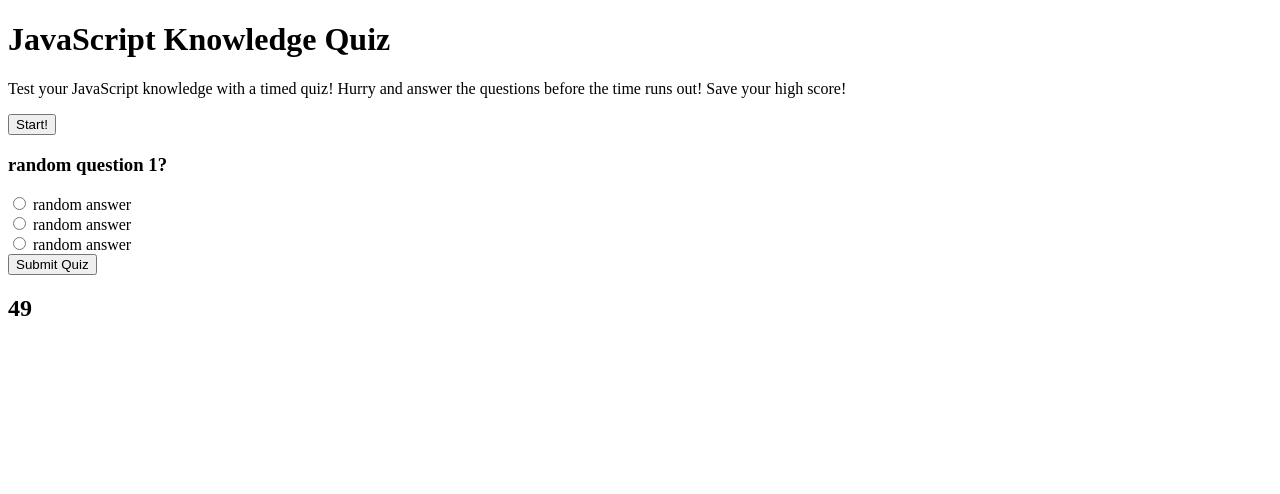
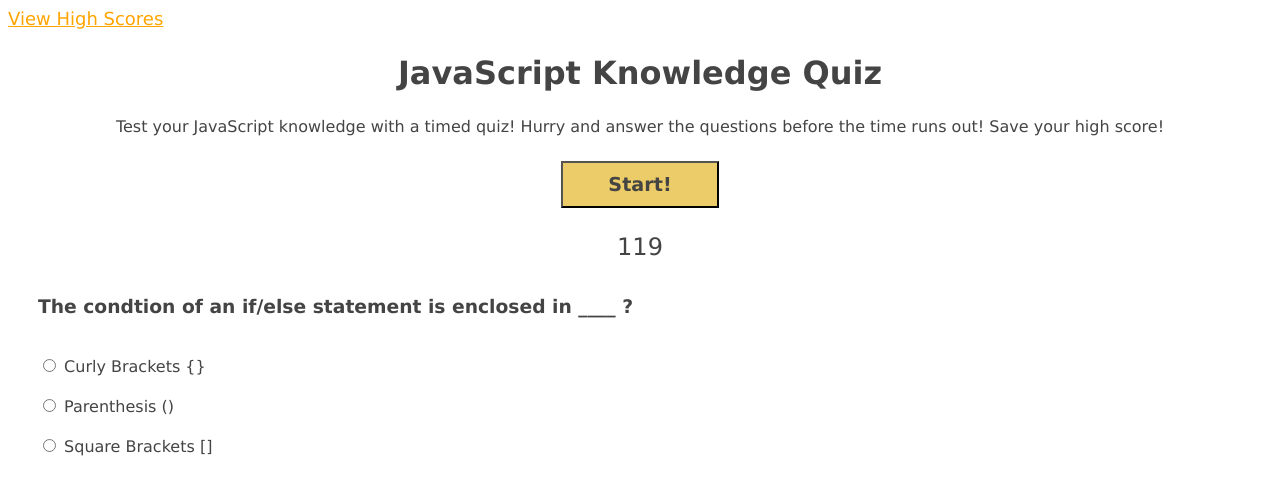
Before and after one commit to HarvBCoding/knowledge-quiz, a plain HTML site: page index.html in a window 1280 px wide. Both pictures are taken after a click on the button "Start!". Drawn offline with Linux system fonts and the light colour scheme.

Commit message:
highscore html, css, js files added

```diff
--- /dev/null
+++ b/assets/css/highscore.css
@@ -0,0 +1,44 @@
+:root {
+    --main-color: white;
+    --yellow: #ffa502;
+    --light-yellow:#eccc68;
+    --grey: #444444;
+}
+
+* {
+    font-family: 'Lucida Sans', 'Lucida Sans Regular', 'Lucida Grande', 'Lucida Sans Unicode', Geneva, Verdana, sans-serif;
+}
+
+body {
+    background-color: var(--main-color);
+}
+
+#backBtn {
+    padding: 5px 20px;
+    font-size: 15px;
+    color: var(--grey);
+    background-color: var(--light-yellow);
+    font-weight: bold;
+}
+
+.highscores {
+    text-align: center;
+}
+
+.highscores p {
+    font-size: 20px;
+    padding: 10px 20px;
+    color: var(--grey);
+    text-align: center;
+    background-color: var(--light-yellow);
+}
+
+#clearBtn {
+    text-align: center;
+    padding: 5px 20px;
+    font-size: 20px;
+    color: var(--grey);
+    background-color: var(--light-yellow);
+    font-weight: bold;
+    margin-top: 40px;
+}
--- a/assets/css/style.css
+++ b/assets/css/style.css
@@ -0,0 +1,57 @@
+:root {
+    --main-color: white;
+    --yellow: #ffa502;
+    --light-yellow:#eccc68;
+    --grey: #444444;
+}
+
+* {
+    font-family: 'Lucida Sans', 'Lucida Sans Regular', 'Lucida Grande', 'Lucida Sans Unicode', Geneva, Verdana, sans-serif;
+}
+
+body {
+    background-color: var(--main-color);
+}
+
+a {
+    font-size: large;
+    color: var(--yellow);
+}
+
+.main {
+    text-align: center;
+    color: var(--grey);
+}
+
+.main-title,
+.main-content {
+    margin: 25px;
+}
+
+#start-btn {
+    padding: 10px 45px;
+    font-size: larger;
+    color: var(--grey);
+    background-color: var(--light-yellow);
+    font-weight: bold;
+}
+
+#countdown {
+    color: var(--grey);
+    font-size: x-large;
+    text-align: center;
+    margin: 25px;
+}
+
+.question,
+.answer-option {
+    margin-left: 20px;
+    color: var(--grey);
+    padding: 10px;
+}
+
+#results-container {
+    font-size: 25px;
+    padding: 10px;
+    color: var(--yellow)
+}
--- a/assets/js/script.js
+++ b/assets/js/script.js
@@ -1,65 +1,64 @@
-const startButton = document.getElementById('start-btn')
-const quizDivEl = document.getElementById('quiz-container');
-const resultsDivEl = document.getElementById('results-container');
-const submitButton = document.getElementById('submit-btn');
-const answersDivEl = document.getElementById('answers-container');
-const timer = document.getElementById('countdown');
+let startButton = document.getElementById('start-btn')
+let submitButton = document.getElementById('initials')
+let quizDivEl = document.getElementById('quiz-container');
+let resultsDivEl = document.getElementById('results-container');
+let timer = document.getElementById('countdown');
+let timeLeft = 120;
+let currentQuestion = 0;
+
 const quizQuestions = [
     {
-        question: "random question 1?",
+        question: "The condtion of an if/else statement is enclosed in ____ ?",
         answers: {
-            a: "random answer",
-            b: "random answer",
-            c: "random answer"
+            a: "Curly Brackets {}",
+            b: "Parenthesis ()",
+            c: "Square Brackets []"
         },
         correctAnswer: "b"
     },
     {
-        question: "random question 2?",
+        question: "Which syntax creates single-line comments in JavaScript?",
         answers: {
-            a: "random answer",
-            b: "random answer",
-            c: "random answer"
+            a: "//",
+            b: "*/",
+            c: "/*"
         },
         correctAnswer: "a"
     },
     {
-        question: "random question 3?",
+        question: "Arrays in JavaScript can be used to store _______ ?",
         answers: {
-            a: "random answer",
-            b: "random answer",
-            c: "random answer"
+            a: "Other arrays",
+            b: "Strings",
+            c: "Both"
         },
         correctAnswer: "c"
     },
     {
-        question: "random question 4?",
+        question: "{let x = 14 % 2}; What will x evaluate to?",
         answers: {
-            a: "random answer",
-            b: "random answer",
-            c: "random answer"
+            a: "7",
+            b: "0",
+            c: "28"
         },
         correctAnswer: "b"
     },
     {
-        question: "random question 5?",
+        question: "What is the INCORRECT way of declaring a variable?",
         answers: {
-            a: "random answer",
-            b: "random answer",
-            c: "random answer"
+            a: "const age = 3",
+            b: "let age += 3",
+            c: "var age = '3'"
         },
         correctAnswer: "b"
     }
 ]
 
-
-// when the start button is clicked
-function startQuiz(){
-    //put a question on the page.
+function getQuestion(q) {
     let questionEl = document.createElement("div");
     questionEl.className = "question-answer";
     questionEl.innerHTML =
-        `<h3 class="question">${quizQuestions[0].question}</h3>`;
+        `<h3 class="question">${quizQuestions[q].question}</h3>`;
     quizDivEl.appendChild(questionEl);
 
     // put answers for question on the page
@@ -69,7 +68,7 @@ function startQuiz(){
     answerOption.innerHTML =
         `<label>
         <input type="radio" name="question0" value="a">
-        ${quizQuestions[0].answers.a}`
+        ${quizQuestions[q].answers.a}`
         questionEl.appendChild(answerOption);
 
     // option b
@@ -78,7 +77,7 @@ function startQuiz(){
     answerOption.innerHTML =
         `<label>
         <input type="radio" name="question0" value="b">
-        ${quizQuestions[0].answers.b}`
+        ${quizQuestions[q].answers.b}`
         questionEl.appendChild(answerOption);
 
     // option c
@@ -87,8 +86,19 @@ function startQuiz(){
     answerOption.innerHTML =
         `<label>
         <input type="radio" name="question0" value="c">
-        ${quizQuestions[0].answers.c}`
+        ${quizQuestions[q].answers.c}`
         questionEl.appendChild(answerOption);
+
+}
+
+function clearDivs(el) {
+    el.innerHTML = ``;
+}
+
+// when the start button is clicked
+function startQuiz(){
+    //put a question on the page.
+    getQuestion(currentQuestion)
 
     //start timer.
     countdown();
@@ -96,7 +106,6 @@ function startQuiz(){
 
 
 function countdown() {
-    let timeLeft = 50;
 
     let timeInterval = setInterval(function() {
         // if the remaining time is greater than 1
@@ -107,36 +116,72 @@ function countdown() {
         } else {
             timer.innerHTML = timeLeft;
             clearInterval(timeInterval);
-            // endGame();
+            endQuiz();
         }
     }, 1000);
 }
 // once an answer is clicked the nextQuestion function runs
 quizDivEl.addEventListener("click", nextQuestion);
 
-function nextQuestion(q){
+function nextQuestion(){
     // let anAnswer = event.target.getElementsByClassName("answer-option");
+    clearDivs(resultsDivEl)
     let userAnswer = event.target.value;
-    console.log("q", q);
-    if (userAnswer === quizQuestions[0].correctAnswer) {
+    console.log("userAnswer", userAnswer);
+
+    if (userAnswer === quizQuestions[currentQuestion].correctAnswer) {
+
+        resultsDivEl.innerHTML = `<h4>You got it right!</h4>`
         console.log("You're right");
-    } else if (userAnswer !== quizQuestions[0].correctAnswer) {
+    } else {
+        resultsDivEl.innerHTML = `<h4>Sorry! The correct answer is ${quizQuestions[currentQuestion].correctAnswer}!</h4>`
+        timeLeft = timeLeft - 5;
+
+
+
         console.log("You're wrong")
     };
-
-
-    //put the next question on the page if there's another question. Otherwise, show the highscore form.
+    clearDivs(quizDivEl);
+    currentQuestion++;
+    if(currentQuestion < quizQuestions.length)
+        getQuestion(currentQuestion);
+    else
+        endQuiz();
 }
 
+function saveScore() {
+      //store stuff in localStorage
+      score = timeLeft;
+      let storedScores = JSON.parse(localStorage.getItem("highscores")) || [];
+
+      let initials = document.querySelector('[name="initials"]').value;
+      console.log(initials);
+      let user = {
+          name: initials,
+          score: score
+      };
+
+      storedScores.push(user);
+
+      localStorage.setItem("highscores", JSON.stringify(storedScores));
+}
+
+//run this when the high score form is submitted.
 function endQuiz(){
-//run this when the high score form is submitted.
-//store stuff in localStorage
-//take us to highscores.html
+    clearDivs(resultsDivEl);
+    // grab the time from the countdown div and set it to the score
+    let score = timeLeft;
+    clearDivs(timer);
+    resultsDivEl.innerHTML = `
+    <h1> All Done!</h1>
+    <p> Your final score is ${score}.</p>
+    <form>
+        <label for="initials">Enter your initials</label>
+        <input type="text" id="initials" name="initials">
+        <button type="button" onclick="saveScore(); location.href='./highscores.html'">Submit</button>
+    </form>`
+
 }
 
 // on click the quiz will start
 startButton.addEventListener("click", startQuiz);
-
-
-// on click, the results will display
-submitButton.addEventListener("click", endQuiz);
--- a/index.html
+++ b/index.html
@@ -5,24 +5,27 @@
     <meta http-equiv="X-UA-Compatible" content="IE=edge">
     <meta name="viewport" content="width=device-width, initial-scale=1.0">
     <title>JavaScript Knowledge Quiz</title>
+    <link rel="stylesheet" href="./assets/css/style.css">
 </head>
 <body>
     <!-- starting page; timer will start and page will auto scroll to the questions once the start button is clicked-->
-    <h1 class="main-title">JavaScript Knowledge Quiz</h1>
-    <p class="main-content">Test your JavaScript knowledge with a timed quiz! Hurry and answer the questions before the time runs out! Save your high score!</p>
-    <button id="start-btn" class="start-btn">Start!</button>
+    <a href="./highscores.html">View High Scores</a>
+
+    <div class="main">
+        <h1 class="main-title">JavaScript Knowledge Quiz</h1>
+        <p class="main-content">Test your JavaScript knowledge with a timed quiz! Hurry and answer the questions before the time runs out! Save your high score!</p>
+        <button id="start-btn" class="start-btn">Start!</button>
+    </div>
 
 
 
 
 
 
+    <div id="countdown"></div>
+    <div id="quiz-container"></div>
+    <div id="results-container">
 
-    <div id="quiz-container"></div>
-    <div id="answers-container"></div>
-    <button id="submit-btn">Submit Quiz</button>
-    <div id="results-container">
-        <h2 id=countdown></h2>
     </div>
 
 
```
Also changed, not shown: assets/js/highscores.js (added, +34 -0 lines), highscores.html (added, +20 -0 lines).
